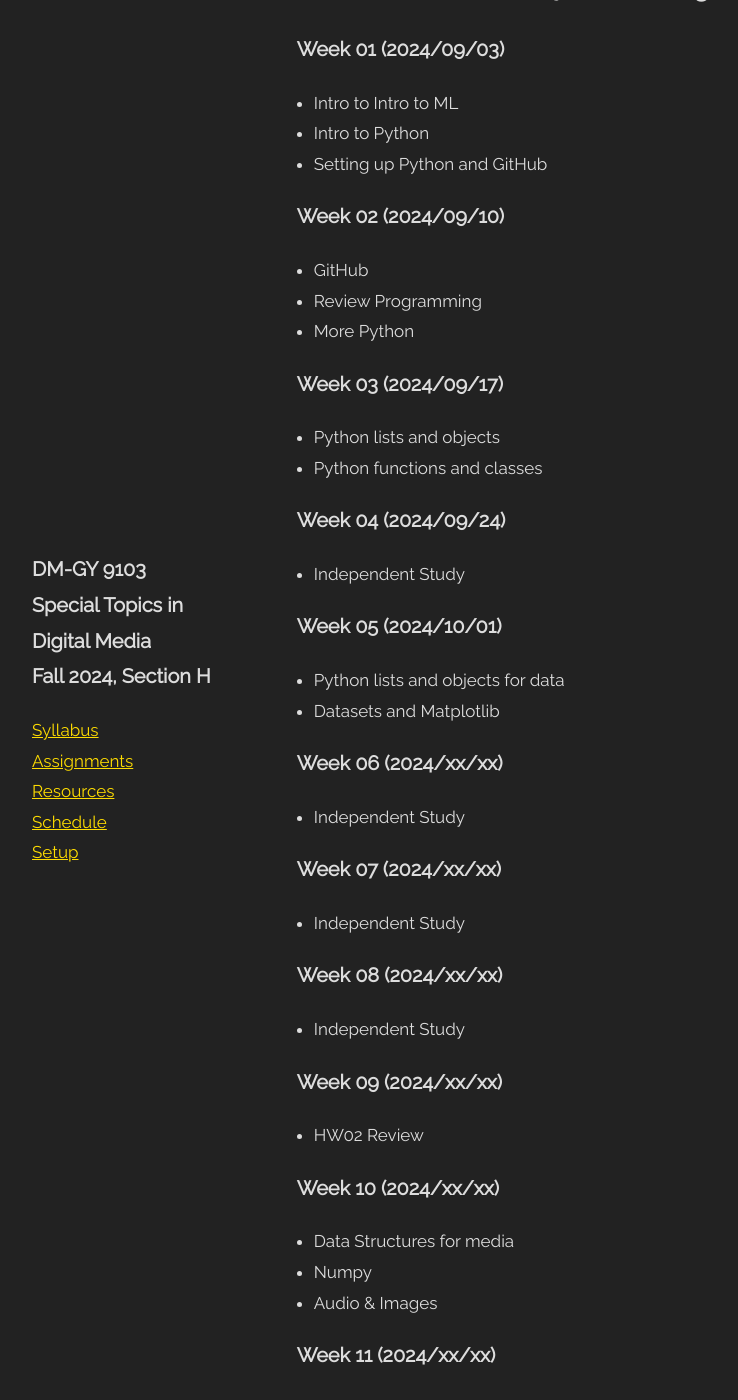
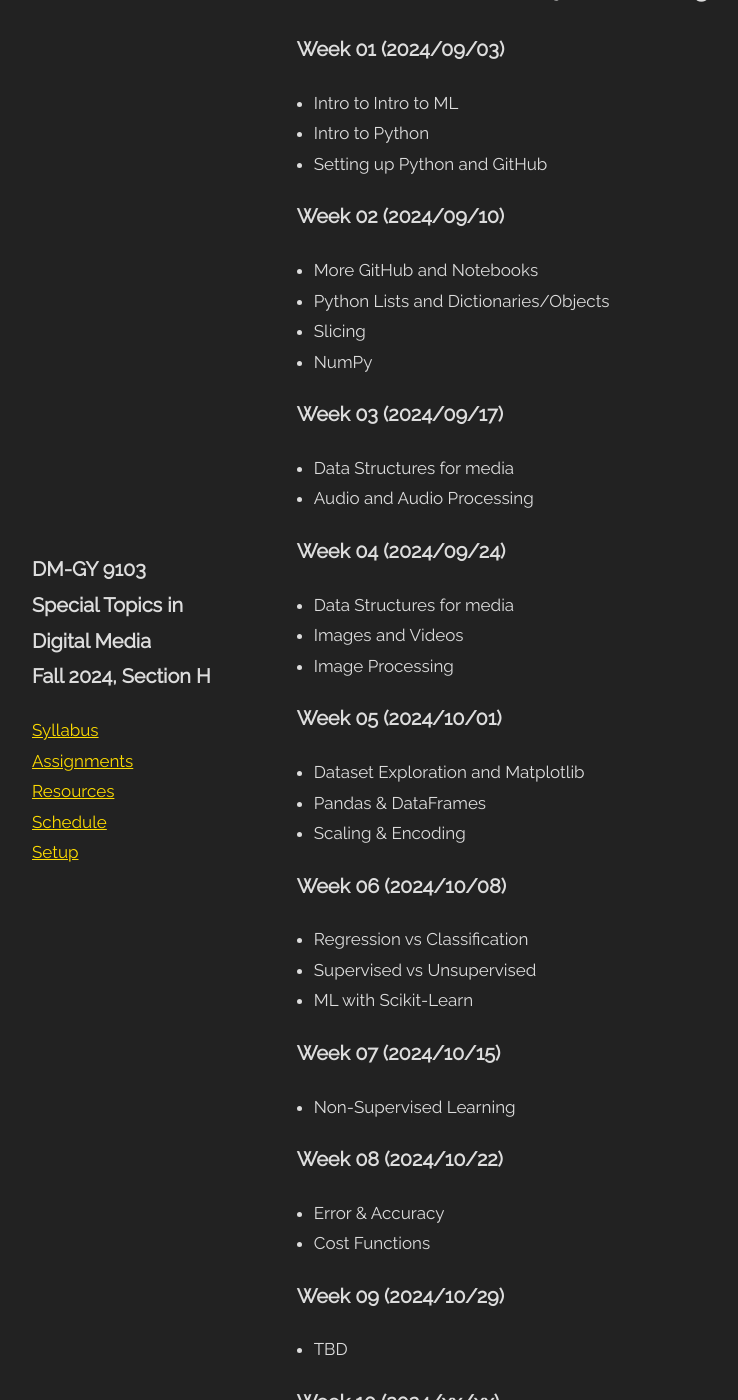
Before and after one commit to DM-GY-9103-2024F-H/DM-GY-9103-2024F-H.github.io, a Jekyll site: the page built from README.md, in a window 1280 px wide and 1400 px high, scrolled down 2765 px. Shown: the whole window, without its empty margins (36-774 px from the left). Built offline with Jekyll 4.4.1, drawn with Linux system fonts in a browser that asks for light colours; some of the changed text lies outside the part shown.

Commit message:
udpate syllabus dates and topics and hw02

```diff
--- a/README.md
+++ b/README.md
@@ -90,58 +90,57 @@ Letter grades for the entire course will be assigned as follows:
 - Setting up Python and GitHub
 
 ### Week 02 (2024/09/10)
-- GitHub
-- Review Programming
-- More Python
+- More GitHub and Notebooks
+- Python Lists and Dictionaries/Objects
+- Slicing
+- NumPy
 
 ### Week 03 (2024/09/17)
-- Python lists and objects
-- Python functions and classes
+- Data Structures for media
+- Audio and Audio Processing
 
 ### Week 04 (2024/09/24)
-- Independent Study
+- Data Structures for media
+- Images and Videos
+- Image Processing
 
 ### Week 05 (2024/10/01)
-- Python lists and objects for data
-- Datasets and Matplotlib
-
-### Week 06 (2024/xx/xx)
-- Independent Study
-
-### Week 07 (2024/xx/xx)
-- Independent Study
-
-### Week 08 (2024/xx/xx)
-- Independent Study
-
-### Week 09 (2024/xx/xx)
-- HW02 Review
-
-### Week 10 (2024/xx/xx)
-- Data Structures for media
-- Numpy
-- Audio & Images
-
-### Week 11 (2024/xx/xx)
-- Data Structures for media
-- Numpy
-- Audio & Images
-
-### Week 12 (2024/xx/xx)
-- HW03 Review
-
-### Week 13 (2024/xx/xx)
-- Pandas & Dataset Exploration
+- Dataset Exploration and Matplotlib
+- Pandas & DataFrames
 - Scaling & Encoding
 
-### Week 14 (2024/xx/xx)
+### Week 06 (2024/10/08)
 - Regression vs Classification
 - Supervised vs Unsupervised
 - ML with Scikit-Learn
 
+### Week 07 (2024/10/15)
+- Non-Supervised Learning
+
+### Week 08 (2024/10/22)
+- Error & Accuracy
+- Cost Functions
+
+### Week 09 (2024/10/29)
+- TBD
+
+### Week 10 (2024/xx/xx)
+- TBD
+
+### Week 11 (2024/xx/xx)
+- TBD
+
+### Week 12 (2024/xx/xx)
+- TBD
+
+### Week 13 (2024/xx/xx)
+- TBD
+
+### Week 14 (2024/xx/xx)
+- TBD
+
 ### Week 15 (2024/xx/xx)
-- Neural Networks
-- PyTorch
+- TBD
 
 ---
 
```
Also changed, not shown: other parts of README.md (+1 -1 lines), _pages/homework/02.md (+2 -3 lines).
